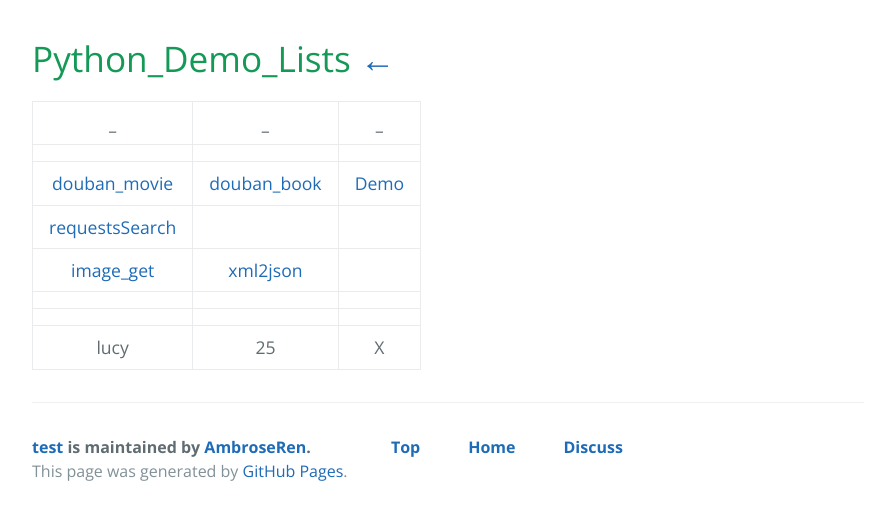
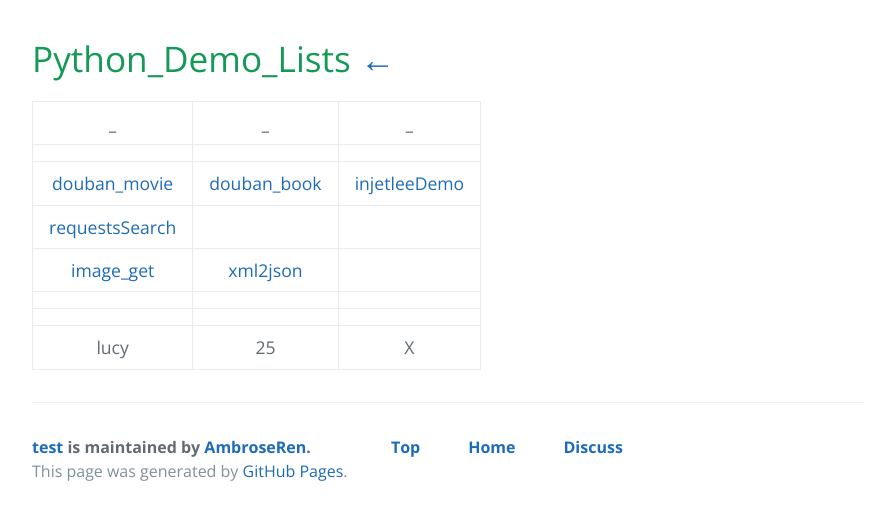
Before and after one commit to AmbroseRen/test, a Jekyll site: the page built from Data/Python/demoOne/index.md, in a window 1280 px wide. Shown: the top 520 px of the page, without its empty margins (192-1087 px from the left). Built offline with Jekyll 4.4.1, drawn with Linux system fonts in a browser that asks for light colours; our own code applies the rules of GitHub Pages for plain Markdown files; the repository's description, which GitHub fills in, is left out.

Commit message:
Update index.md

```diff
--- a/Data/Python/demoOne/index.md
+++ b/Data/Python/demoOne/index.md
@@ -3,7 +3,7 @@
 | _ | _ | _ |
 |:---:|:---:|:---:|
 | []() | []() | []() |
-| [douban_movie](https://raw.githubusercontent.com/AmbroseRen/test/master/Data/Python/demoOne/douban_movie.py) | [douban_book](https://raw.githubusercontent.com/AmbroseRen/test/master/Data/Python/demoOne/douban_book.py) | [Demo](https://github.com/injetlee/Python/blob/master/lagouSpider.py) |
+| [douban_movie](https://raw.githubusercontent.com/AmbroseRen/test/master/Data/Python/demoOne/douban_movie.py) | [douban_book](https://raw.githubusercontent.com/AmbroseRen/test/master/Data/Python/demoOne/douban_book.py) | [injetleeDemo](https://github.com/injetlee/Python/blob/master/lagouSpider.py) |
 | [requestsSearch](https://raw.githubusercontent.com/AmbroseRen/test/master/Data/Python/demoOne/requestsSearch.py) | []() | []() |
 | [image_get](https://raw.githubusercontent.com/AmbroseRen/test/master/Data/Python/demoOne/image_get.py) | [xml2json](https://raw.githubusercontent.com/AmbroseRen/test/master/Data/Python/demoOne/xml2json.py)  | []() |
 | []() | []() | []() |
```
